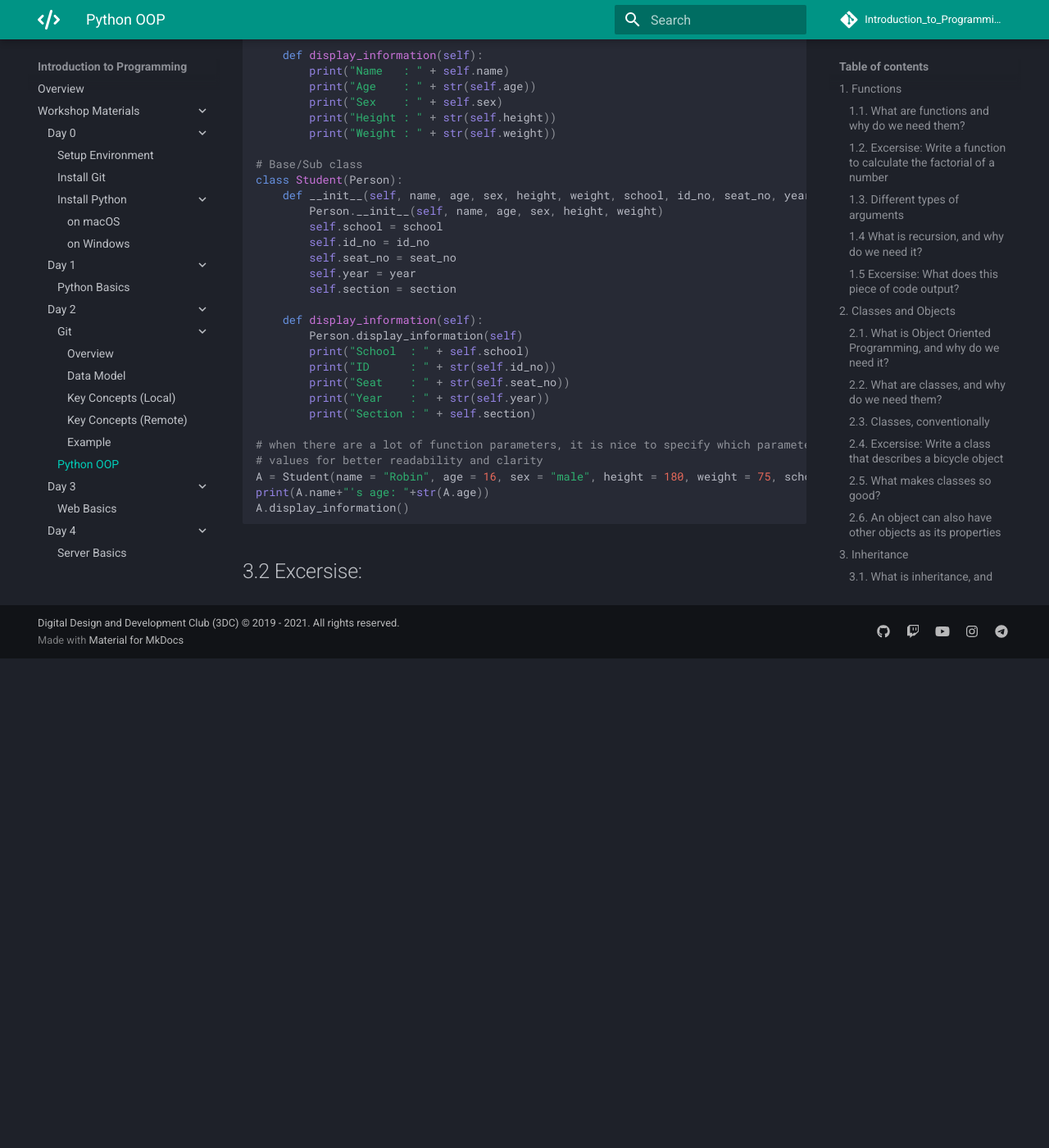
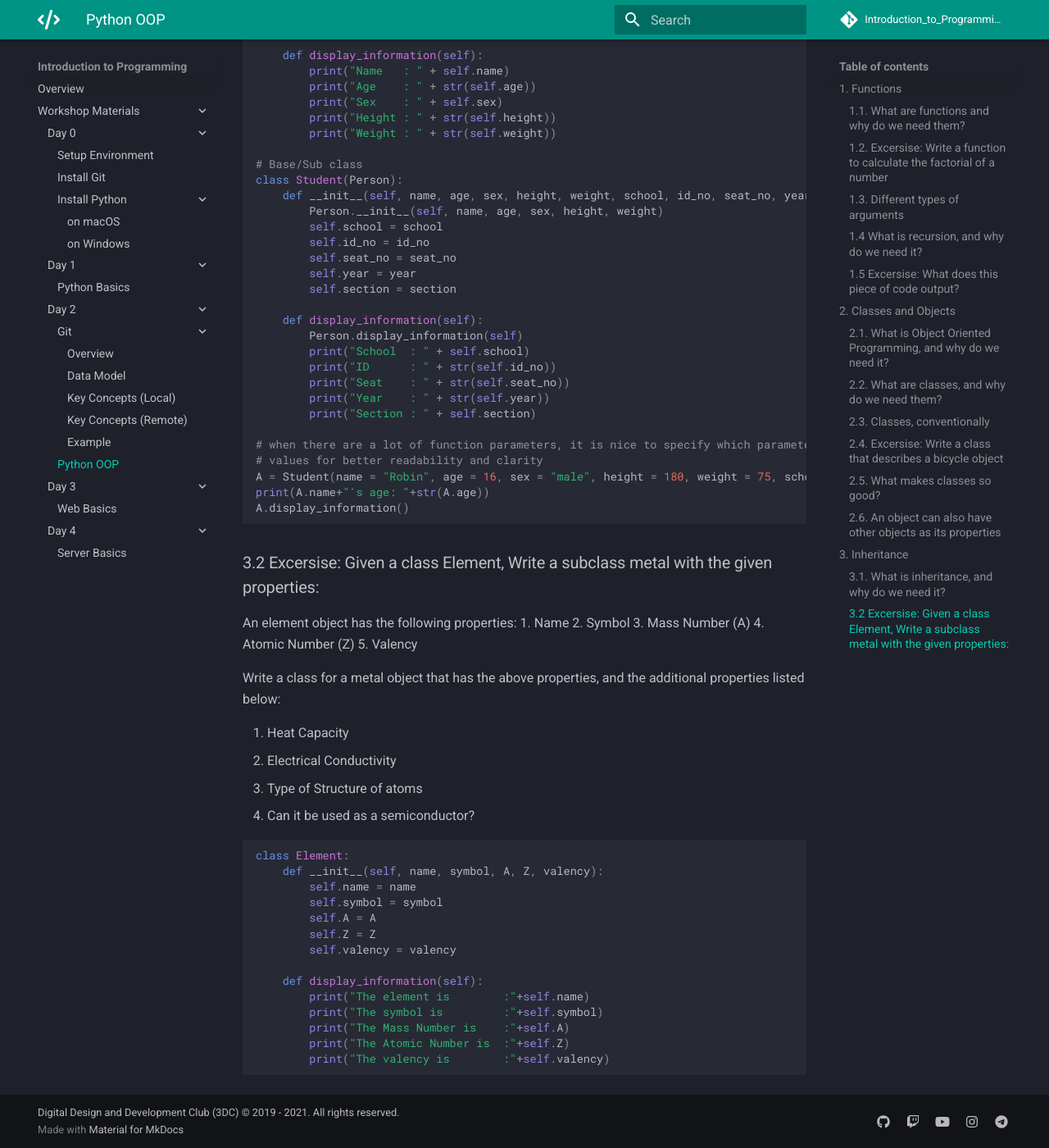
Before and after one commit to 3DCdsc/Introduction_to_Programming, an MkDocs documentation site: the page built from docs/Day_2/python oop.md, in a window 1280 px wide and 1400 px high, scrolled down 14327 px. Shown: the whole window at 82% size. Built offline with MkDocs 1.6.1 and Material for MkDocs 9.7.7, drawn with Linux system fonts in a browser that asks for light colours; comment, search, counter and statistics services are not loaded; before the commit the page ends 15130 px from its top, so only the background shows below that.

Commit message:
added an excersise for inheritance portion

````diff
--- a/docs/Day_2/python oop.md
+++ b/docs/Day_2/python oop.md
@@ -665,4 +665,35 @@ print(A.name+"'s age: "+str(A.age))
 A.display_information()
 ```
 
-## 3.2 Excersise:
+### 3.2 Excersise: Given a class Element, Write a subclass metal with the given properties:
+
+An element object has the following properties:
+1. Name
+2. Symbol
+3. Mass Number (A)
+4. Atomic Number (Z)
+5. Valency
+
+Write a class for a metal object that has the above properties, and the additional properties listed below:
+
+1. Heat Capacity
+2. Electrical Conductivity
+3. Type of Structure of atoms
+4. Can it be used as a semiconductor?
+
+```py
+class Element:
+    def __init__(self, name, symbol, A, Z, valency):
+        self.name = name
+        self.symbol = symbol
+        self.A = A
+        self.Z = Z
+        self.valency = valency
+
+    def display_information(self):
+        print("The element is        :"+self.name)
+        print("The symbol is         :"+self.symbol)
+        print("The Mass Number is    :"+self.A)
+        print("The Atomic Number is  :"+self.Z)
+        print("The valency is        :"+self.valency)
+```
````
